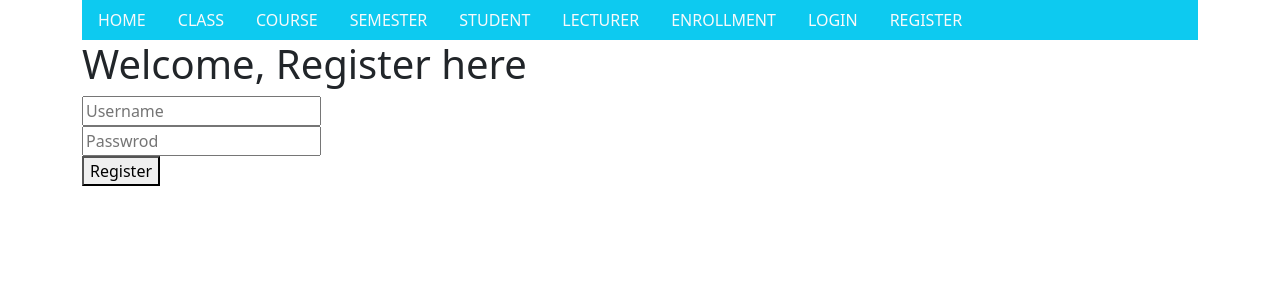
After one commit to ohyasswecan/WebAppAssignment, a Django app: page /account/register in a window 1280 px wide. The commit adds this page. Shown: the top 300 px of the page. Run offline with Django 5.2, Linux system fonts and the light colour scheme; some libraries are stand-ins or nearby versions.

Commit message:
Register.html, login, logout

```diff
--- a/WebAssignment/urls.py
+++ b/WebAssignment/urls.py
@@ -14,10 +14,18 @@ Including another URLconf
     1. Import the include() function: from django.urls import include, path
     2. Add a URL to urlpatterns:  path('blog/', include('blog.urls'))
 """
+
 from django.contrib import admin
+from django.contrib.auth.views import LoginView, LogoutView
 from django.urls import path, include
+
+from gradebook import views
 
 urlpatterns = [
     path('', include('gradebook.urls')),
+    path('account/login', LoginView.as_view(template_name='registration/Login.html'), name='login'),
+    path('account/logout', LogoutView.as_view(),name ='logout'),
+    path('account/register', views.register, name='register'),
+    path('account/', include('django.contrib.auth.urls')),
     path('admin/', admin.site.urls),
 ]
--- a/gradebook/forms.py
+++ b/gradebook/forms.py
@@ -1,4 +1,6 @@
 from django import forms
+from django.contrib.auth.forms import UserCreationForm
+from django.contrib.auth.models import User
 
 from gradebook.models import Class_Enrollment, Course,Lecturer,Semester,Student,Student_Enrollment
 
@@ -32,3 +34,10 @@ class StudentEnrollmentForm(forms.ModelForm):
     class Meta:
         model = Student_Enrollment
         fields = '__all__'
+
+class RegisterForm(UserCreationForm):
+    email = forms.EmailField(required=True)
+
+    class Meta:
+        model = User
+        fields = ['username', 'email', 'password1', 'password2']
--- a/gradebook/models.py
+++ b/gradebook/models.py
@@ -35,7 +35,6 @@ class Lecturer(models.Model):
     lecturer_firstname = models.CharField(max_length=255, verbose_name="First Name")
     lecturer_lastname = models.CharField(max_length=255, verbose_name="Last Name")
     lecturer_email = models.EmailField(verbose_name="Email")
-    lecturer_course = models.ForeignKey('Course', on_delete=models.CASCADE, verbose_name="Course")
     lecturer_DOB = models.DateField(verbose_name="Date of Birth")
 
     def __str__(self):
--- a/gradebook/urls.py
+++ b/gradebook/urls.py
@@ -37,5 +37,5 @@ urlpatterns = [
     path('EnrollmentList/CreateEnrollment/', views.create_studentenrollment_views, name='createstudentenrollment'),
     path('EnrollmentList/EnrollmentDetail/UpdateEnrollment/<int:student_id>/<int:class_id>/', views.update_studentenrollment_views, name='updatestudentenrollment'),
     path('EnrollmentList/EnrollmentDetail/DeleteEnrollment/<int:student_id>/<int:class_id>/', views.delete_studentenrollment_views, name='deletestudentenrollment'),
-    path('EnrollmentList/EnrollmentDetail/<int:student_id>/<int:class_id>/', EnrollmentDetailView.as_view(), name='enrollmentdetail')
+    path('EnrollmentList/EnrollmentDetail/<int:student_id>/<int:class_id>/', EnrollmentDetailView.as_view(), name='enrollmentdetail'),
 ]
--- a/gradebook/views.py
+++ b/gradebook/views.py
@@ -1,10 +1,12 @@
+from django.contrib.auth import authenticate, login, logout
+from django.contrib.auth.models import User
 from django.http import HttpResponse, HttpResponseRedirect
 from django.shortcuts import render, redirect, get_object_or_404
 from django.template import loader
 from django.views.generic import ListView, DetailView
 
 from gradebook.forms import Class_EnrollmentForm, CourseForm, SemesterForm, StudentForm, LecturerForm, \
-    StudentEnrollmentForm
+    StudentEnrollmentForm, RegisterForm
 from gradebook.models import Class_Enrollment, Course, Semester, Student, Lecturer, Student_Enrollment
 
 
@@ -366,3 +368,13 @@ def delete_studentenrollment_views(request, student_id, class_id):
     else:
         form = StudentEnrollmentForm(instance=student_enrol)
         return render(request, 'DeleteInstanceForm.html', {'form': form, 'object': student_enrol})
+def register(request):
+    if request.method == "POST":
+        form = RegisterForm(request.POST)
+        if form.is_valid():
+            user = form.save()
+            login(request, user)  # Optionally log the user in directly
+            return redirect('home')  # Redirect to a home page or other appropriate page
+    else:
+        form = RegisterForm()
+    return render(request, 'registration/Register.html', {'form': form})
--- a/templates/Base_Nav.html
+++ b/templates/Base_Nav.html
@@ -30,9 +30,21 @@
         <li class="nav-item">
             <a class="nav-link link-light" href="{% url 'enrollmentlist' %}">ENROLLMENT</a>
         </li>
-        <li class="nav-item">
-            <a class="nav-link link-light" href="">LOGIN</a>
-        </li>
+        {%  if user.is_authenticated %}
+            <li class="nav-item">
+                <a class="nav-link link-light" href="{% url 'logout' %}">LOGOUT</a>
+            </li>
+              <li>
+                <b>{{ user.username }}</b>
+              </li>
+        {% else %}
+            <li class="nav-item">
+                <a class="nav-link link-light" href="{% url 'login' %}">LOGIN</a>
+            </li>
+            <li class="nav-item">
+                <a class="nav-link link-light" href="{% url 'register' %}">REGISTER</a>
+            </li>
+        {% endif %}
     </ul>
 
     {% block content %}
--- /dev/null
+++ b/templates/registration/Register.html
@@ -0,0 +1,15 @@
+{% extends 'Base_Nav.html' %}
+{% block title %}
+    Register
+{% endblock %}
+
+{% block content %}
+    <h1>Welcome, Register here</h1>
+    <form method="post">
+        {% csrf_token %}
+        {{ error }}
+        <input type="text" name="username" placeholder="Username"><br>
+        <input type="password" name="password" placeholder="Passwrod"><br>
+        <button type="submit">Register</button>
+    </form>
+{% endblock %}
```
Also changed, not shown: templates/registration/Login.html (added, +15 -0 lines), db.sqlite3.
